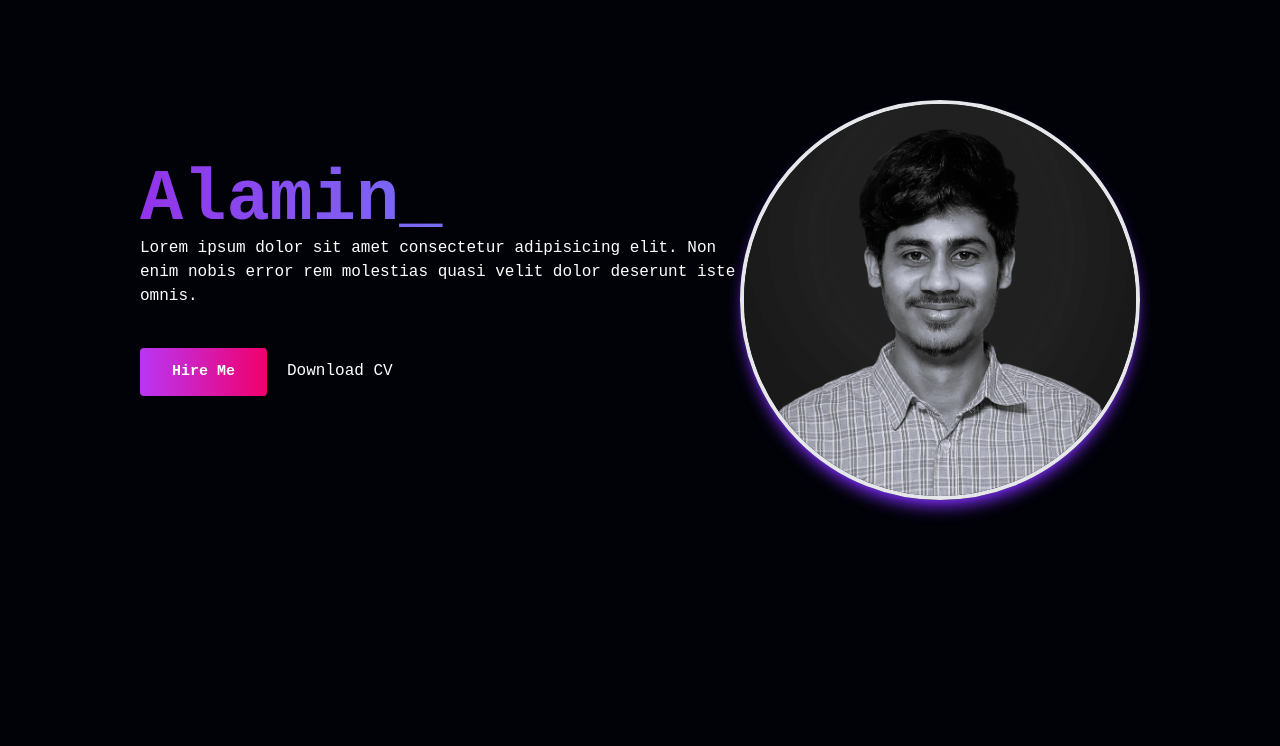
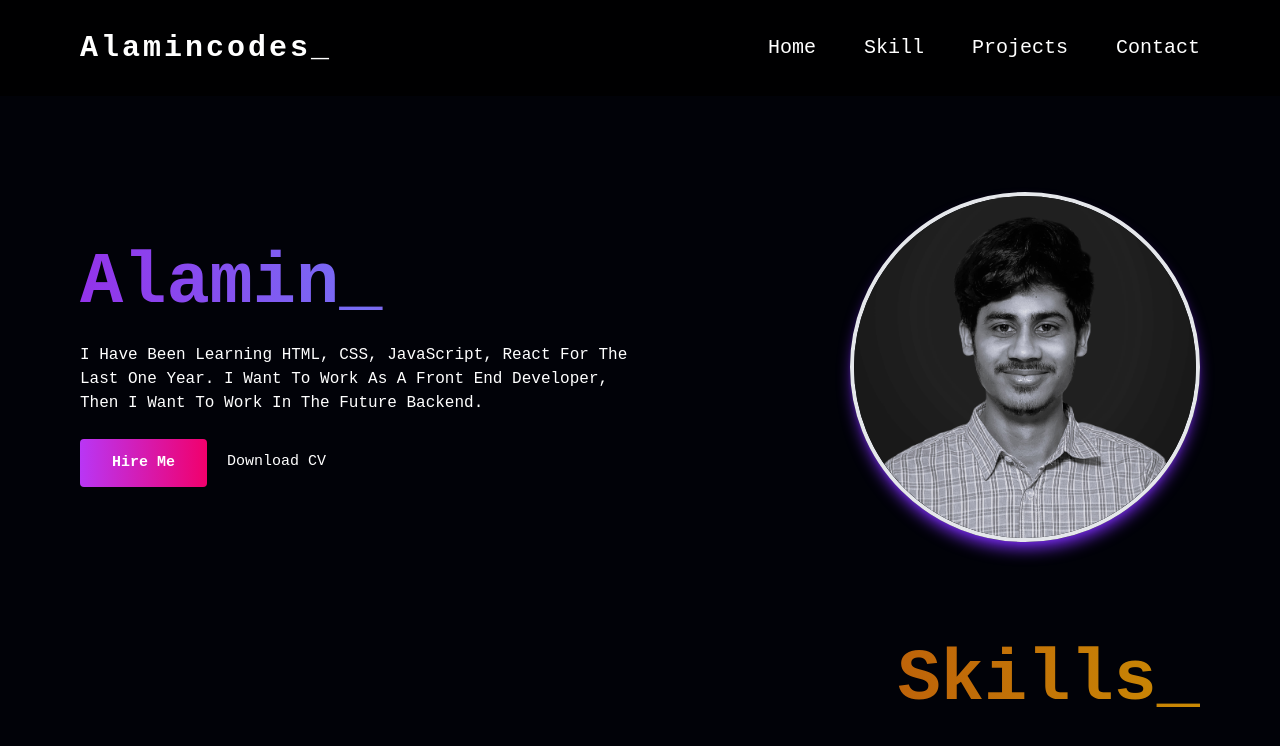
Before and after one commit to alamincodes/portfolio, a React (Create React App) app: page / in a window 1280 px wide. Shown: the top 746 px of the page. Built offline with nearby package versions, Linux system fonts and the light colour scheme.

Commit message:
add navbar

```diff
--- a/package.json
+++ b/package.json
@@ -8,6 +8,7 @@
     "@testing-library/user-event": "^13.5.0",
     "react": "^18.2.0",
     "react-dom": "^18.2.0",
+    "react-icons": "^4.7.1",
     "react-scripts": "5.0.1",
     "web-vitals": "^2.1.4"
   },
--- a/src/App.js
+++ b/src/App.js
@@ -1,10 +1,16 @@
-import './App.css';
-import About from './components/About';
+import { useState } from "react";
+import "./App.css";
+import About from "./components/About";
+import Navbar from "./components/Navbar";
+import Skills from "./components/Skills";
 
 function App() {
+  const [isMenuShown, setIsMenuShown] = useState(false);
   return (
     <div className="">
-      <About/>
+      <Navbar isMenuShown={isMenuShown} setIsMenuShown={setIsMenuShown}/>
+      <About />
+      <Skills/>
     </div>
   );
 }
--- a/src/components/About.jsx
+++ b/src/components/About.jsx
@@ -1,29 +1,34 @@
 import React from "react";
 import myImage from "../assets/img/alamin.jpg";
+import CV from '../CV/AlaminResume.pdf';
 const About = () => {
   return (
-    <section className="container mx-auto my-[100px]">
-      <div>
-        <div className="flex lg:flex-row flex-col-reverse justify-center items-center">
+    <section className="min-h-[600px] relative lg:pt-48 pt-28">
+      <div className="container mx-auto">
+        <div className="flex lg:flex-row flex-col-reverse lg:space-x-[200px] space-x-0 justify-center items-center">
           {/* text */}
           <div className="lg:text-left text-center">
-            <h2 className="text-7xl font-bold bg-gradient-to-r from-purple-600 via-[#776ef5] to-pink-600 bg-clip-text text-transparent">Alamin_</h2>
-            <p className="max-w-[600px] mx-auto lg:mx-0">
-              Lorem ipsum dolor sit amet consectetur adipisicing elit. Non enim
-              nobis error rem molestias quasi velit dolor deserunt iste omnis.
+            <h2 className="text-7xl mb-6 font-bold bg-gradient-to-r from-purple-600 via-[#776ef5] to-pink-600 bg-clip-text text-transparent">
+              Alamin_
+            </h2>
+            <p className="mb-6 ">
+              I Have Been Learning HTML, CSS, JavaScript, React For The Last One
+              Year. I Want To Work As A Front End Developer, Then I Want To Work
+              In The Future Backend.
             </p>
-            <div className="flex items-center justify-center lg:justify-start my-10">
+            {/* button */}
+            <div className="flex items-center lg:justify-start justify-center">
               <button className="btn mr-5 font-semibold">Hire Me</button>
-              <h2 className="border-b-2 border-transparent hover:border-white">
+              <a href={CV} download className="border-b-2 border-transparent hover:border-white">
                 Download CV
-              </h2>
+              </a>
             </div>
           </div>
           {/* image */}
           <div className="mb-10 lg:mb-0">
             <img
               src={myImage}
-              className=" lg:w-[400px] md:w-[300px] lg:h-[400px] w-[300px] h-[300px] shadow-lg border-4 border-4 shadow-primary rounded-full object-cover"
+              className=" lg:min-w-[350px] md:w-[300px] lg:h-[350px] w-[300px] h-[300px] shadow-lg border-4 shadow-primary rounded-full object-cover"
               alt=""
             />
           </div>
--- a/src/components/Navbar.jsx
+++ b/src/components/Navbar.jsx
@@ -1,9 +1,68 @@
-import React from 'react'
+import React from "react";
+import { HiMenuAlt3, HiOutlinePlus } from "react-icons/hi";
+const Navbar = ({ isMenuShown, setIsMenuShown }) => {
+  const links = [
+    {
+      id: 1,
+      link: "home",
+    },
+    {
+      id: 2,
+      link: "Skill",
+    },
+    {
+      id: 3,
+      link: "Projects",
+    },
+    {
+      id: 4,
+      link: "Contact",
+    },
+  ];
+  return (
+    <>
+      <div className="fixed w-full top-0 h-24 bg-black/80 backdrop-blur-2xl text-white z-20">
+        <div className="flex justify-between items-center container mx-auto h-full">
+          {/* logo */}
+          <div>
+            <h2 className="tracking-widest text-3xl font-bold">Alamincodes_</h2>
+          </div>
+          {/* text */}
+          <div>
+            <ul className="lg:flex hidden items-center space-x-12">
+              {links.map(({ link, id }) => (
+                <li className="text-xl nav-link capitalize cursor-pointer" key={id}>
+                  {link}
+                </li>
+              ))}
+            </ul>
+          </div>
+          <div
+            onClick={() => setIsMenuShown(!isMenuShown)}
+            className="block lg:hidden cursor-pointer"
+          >
+            {isMenuShown ? (
+              <HiOutlinePlus className=" rotate-45" size={30} />
+            ) : (
+              <HiMenuAlt3 size={30} />
+            )}
+          </div>
+        </div>
+      </div>
+      {/* phone */}
+      <div
+        className={`w-full bg-black/80 backdrop-blur-xl text-white fixed z-10 left-0 h-fit py-12 lg:hidden flex justify-center text-center text-2xl duration-500 ${
+          isMenuShown ? "top-24 opacity-95" : "top-[-100%]"
+        }`}
+      >
+        <ul className="space-y-5">
+          {links.map(({ link, id }) => (
+            <li key={id}>{link}</li>
+          ))}
+        </ul>
+      </div>
+    </>
+  );
+};
 
-const Navbar = () => {
-  return (
-    <div>Navbar</div>
-  )
-}
-
-export default Navbar
+export default Navbar;
--- a/src/components/Skills.jsx
+++ b/src/components/Skills.jsx
@@ -1,9 +1,17 @@
-import React from 'react'
+import React from "react";
 
 const Skills = () => {
   return (
-    <div>Skills</div>
-  )
-}
+    <section className=" my-11">
+      <div className="container mx-auto divide-y">
+        <div className="text-right">
+          <h2 className="lg:text-7xl text-5xl mb-6 font-bold bg-gradient-to-r from-purple-600 via-[#b3420e] to-yellow-600 bg-clip-text text-transparent">
+            Skills_
+          </h2>
+        </div>
+      </div>
+    </section>
+  );
+};
 
-export default Skills
+export default Skills;
--- a/src/index.css
+++ b/src/index.css
@@ -18,7 +18,7 @@
     @apply text-[15px] font-medium;
   }
   .nav-link {
-    @apply after:w-8 after:h-1 after:absolute after:left-0 after:-bottom-2 after:rounded-full after:bg-transparent after:hover:bg-[#b936f5] after:transition-all after:duration-300 relative;
+    @apply after:w-9 after:h-1 after:absolute after:left-0 after:-bottom-2 after:rounded-full after:bg-transparent after:hover:bg-[#b936f5] after:transition-all after:duration-300 relative;
   }
   .btn {
     @apply font-medium h-12 px-8 bg-gradient-to-r from-[#b936f5] to-[#f1006c] rounded text-[15px] hover:bg-gradient-to-l hover:from-[#b936f5] hover:to-[#f1006c] outline-none flex items-center justify-center cursor-pointer;
--- a/tailwind.config.js
+++ b/tailwind.config.js
@@ -8,7 +8,7 @@ module.exports = {
     container: {
       padding: {
         DEFAULT: "1.5rem",
-        lg: "3rem",
+        lg: "5rem",
       },
     },
 
```
Also changed, not shown: 2 other files (tests, documents, lock files or other folders).
